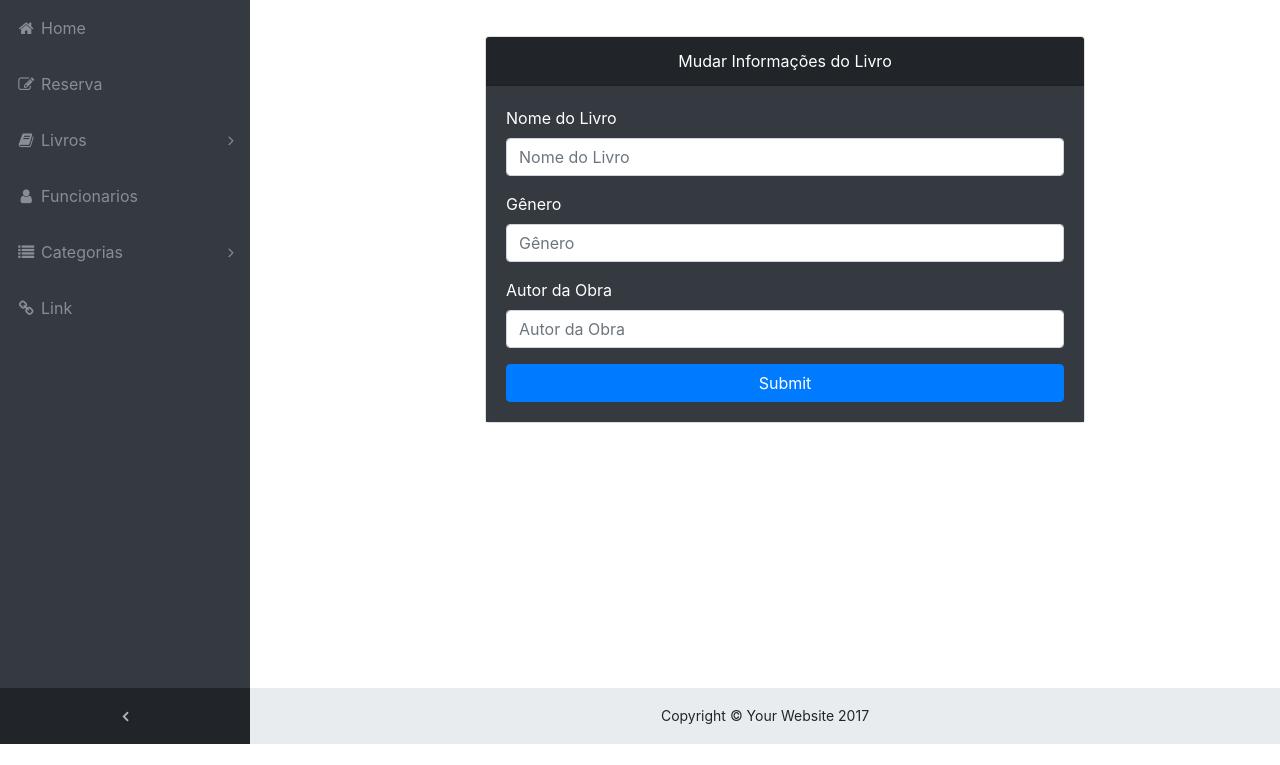
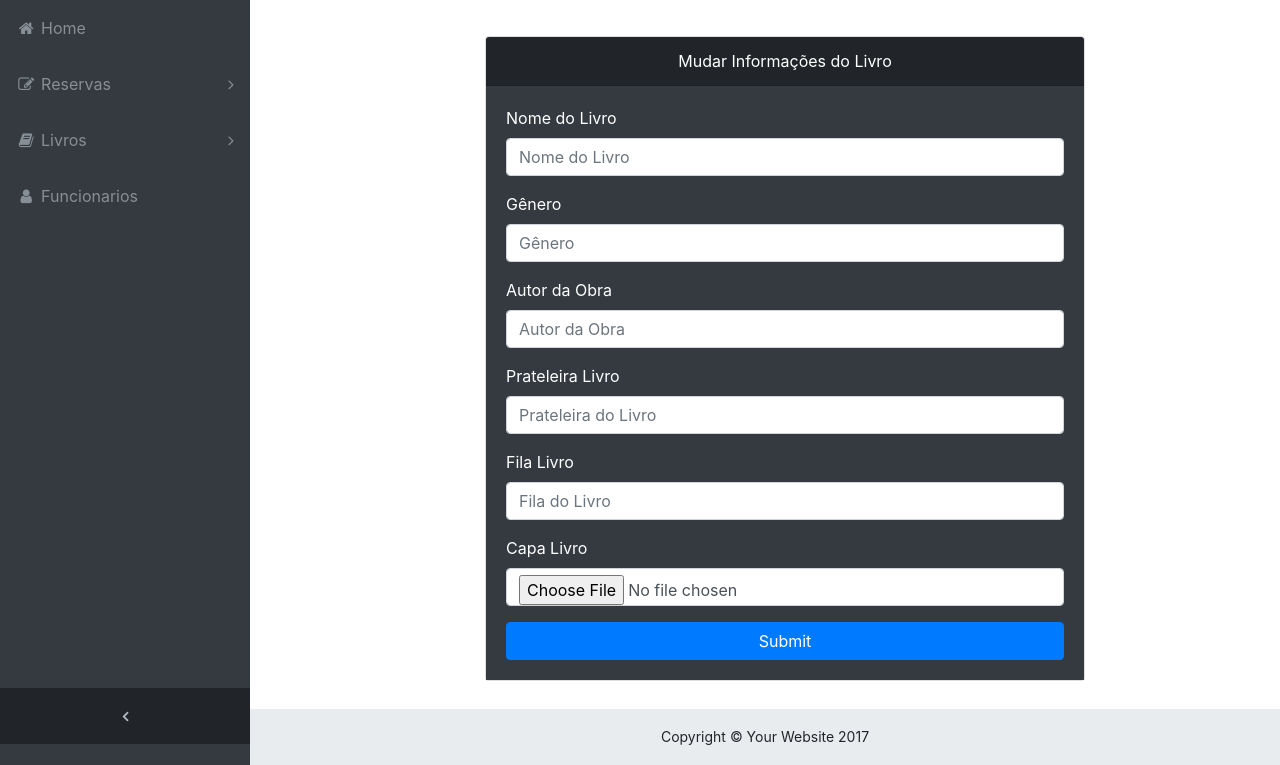
Before and after one commit to Jhonatan-Holanda/Biblioteca, a PHP site: page /editar_livro.php?prod_id=1 in a window 1280 px wide. Shown: the part 56-821 px from the top of the page. Before the commit the page ends 800 px from the top, so only its background shows below. Run offline with PHP 8.4, Linux system fonts and the light colour scheme; data that the repository does not hold is empty; a stand-in replaces the project's code that opens the database connection; some libraries are stand-ins or nearby versions.

Commit message:
so add o update da capa do livro

```diff
--- a/editar_livro.php
+++ b/editar_livro.php
@@ -1,6 +1,7 @@
 <?php
 
 require("conexao.php");
+
 $prod_id = $_GET['prod_id'];
 
 $sql = "SELECT * FROM livro WHERE codigo_Livro = '$prod_id'";
@@ -9,6 +10,8 @@ while ($dados = mysqli_fetch_assoc($query)) {
   $nome = $dados['nome_Livro'];
   $genero = $dados['genero_Livro'];
   $autor = $dados['autor_Livro'];
+  $p = $dados['pratileira_Livro'];
+  $fila = $dados['fila_Livro'];
 }
 
 ?>
@@ -56,17 +59,28 @@ while ($dados = mysqli_fetch_assoc($query)) {
           </a>
         </li>
         <li class="nav-item" data-toggle="tooltip" data-placement="right" title="Charts">
-          <a class="nav-link" href="reserva.php">
+          <a class="nav-link nav-link-collapse collapsed" data-toggle="collapse" href="#collapseExampleReservas" data-parent="#exampleAccordion">
             <i class="fa fa-fw fa-edit"></i>
-            <span class="nav-link-text">Reserva</span>
+            <span class="nav-link-text">Reservas</span>
           </a>
+          <ul class="sidenav-second-level collapse" id="collapseExampleReservas">
+            <li>
+              <a href="reserva.php">Reserva Livro</a>
+            </li>
+            <li>
+              <a href="mostra_reserva.php">Mostra Reserva</a>
+            </li>
+            <li>
+              <a href="atrasados.php">Mostra Atrasados</a>
+            </li>
+          </ul>
         </li>
         <li class="nav-item" data-toggle="tooltip" data-placement="right" title="Tables">
-          <a class="nav-link nav-link-collapse collapsed" data-toggle="collapse" href="#collapseExamplePages" data-parent="#exampleAccordion">
+          <a class="nav-link nav-link-collapse collapsed" data-toggle="collapse" href="#collapseExampleBooks" data-parent="#exampleAccordion">
             <i class="fa fa-fw fa-book"></i>
             <span class="nav-link-text">Livros</span>
           </a>
-          <ul class="sidenav-second-level collapse" id="collapseExamplePages">
+          <ul class="sidenav-second-level collapse" id="collapseExampleBooks">
             <li>
               <a href="tables.php">Mostra Livros</a>
             </li>
@@ -79,32 +93,6 @@ while ($dados = mysqli_fetch_assoc($query)) {
           <a class="nav-link " href="funcionarios.php">
             <i class="fa fa-fw fa-user"></i>
             <span class="nav-link-text">Funcionarios</span>
-          </a>
-        </li>
-        <li class="nav-item" data-toggle="tooltip" data-placement="right" title="Categorias">
-          <a class="nav-link nav-link-collapse collapsed" data-toggle="collapse" href="#collapseCategorias" data-parent="#exampleAccordion">
-            <i class="fa fa-fw fa-list"></i>
-            <span class="nav-link-text">Categorias</span>
-          </a>
-          <ul class="sidenav-second-level collapse" id="collapseCategorias">
-            <li>
-              <a href="#">Ação</a>
-            </li>
-            <li>
-              <a href="#">Aventura</a>
-            </li>
-            <li>
-              <a href="#">Comedia</a>
-            </li>
-            <li>
-              <a href="#"></a>
-            </li>
-          </ul>
-        </li>
-        <li class="nav-item" data-toggle="tooltip" data-placement="right" title="Link">
-          <a class="nav-link" href="#">
-            <i class="fa fa-fw fa-link"></i>
-            <span class="nav-link-text">Link</span>
           </a>
         </li>
       </ul>
@@ -128,7 +116,7 @@ while ($dados = mysqli_fetch_assoc($query)) {
         <div class="card card-register m">
           <div class="card-header n"><center>Mudar Informações do Livro</center></div>
           <div class="card-body t">
-            <form action="atualizar_livro.php?prod_id=<?php echo $prod_id;?>" method="post">
+            <form enctype="multipart/form-data" action="modificar_livro.php?prod_id=<?php echo $prod_id;?>" method="post">
               <div class="form-group">
                 <div class="form-row">
                   <div class="col-md-12">
@@ -146,6 +134,30 @@ while ($dados = mysqli_fetch_assoc($query)) {
                   <div class="col-md-12">
                     <label for="exampleInputName">Autor da Obra</label>
                     <input class="form-control" id="exampleInputName" type="text" name="autor_Livro" placeholder="Autor da Obra" value="<?php echo $autor; ?>">
+                  </div>
+                </div>
+              </div>
+               <div class="form-group">
+                <div class="form-row">
+                  <div class="col-md-12">
+                    <label for="exampleInputName">Prateleira Livro</label>
+                    <input class="form-control" id="exampleInputName" type="text" name="pratileira_Livro" placeholder="Prateleira do Livro" value="<?php echo $p; ?>">
+                  </div>
+                </div>
+              </div>
+               <div class="form-group">
+                <div class="form-row">
+                  <div class="col-md-12">
+                    <label for="exampleInputName">Fila Livro</label>
+                    <input class="form-control" id="exampleInputName" type="text" name="fila_Livro" placeholder="Fila do Livro" value="<?php echo $fila; ?>">
+                  </div>
+                </div>
+              </div>
+              <div class="form-group">
+                <div class="form-row">
+                  <div class="col-md-12">
+                    <label for="exampleInputName">Capa Livro</label>
+                    <input class="form-control" type="file" name="file">
                   </div>
                 </div>
               </div>
```
